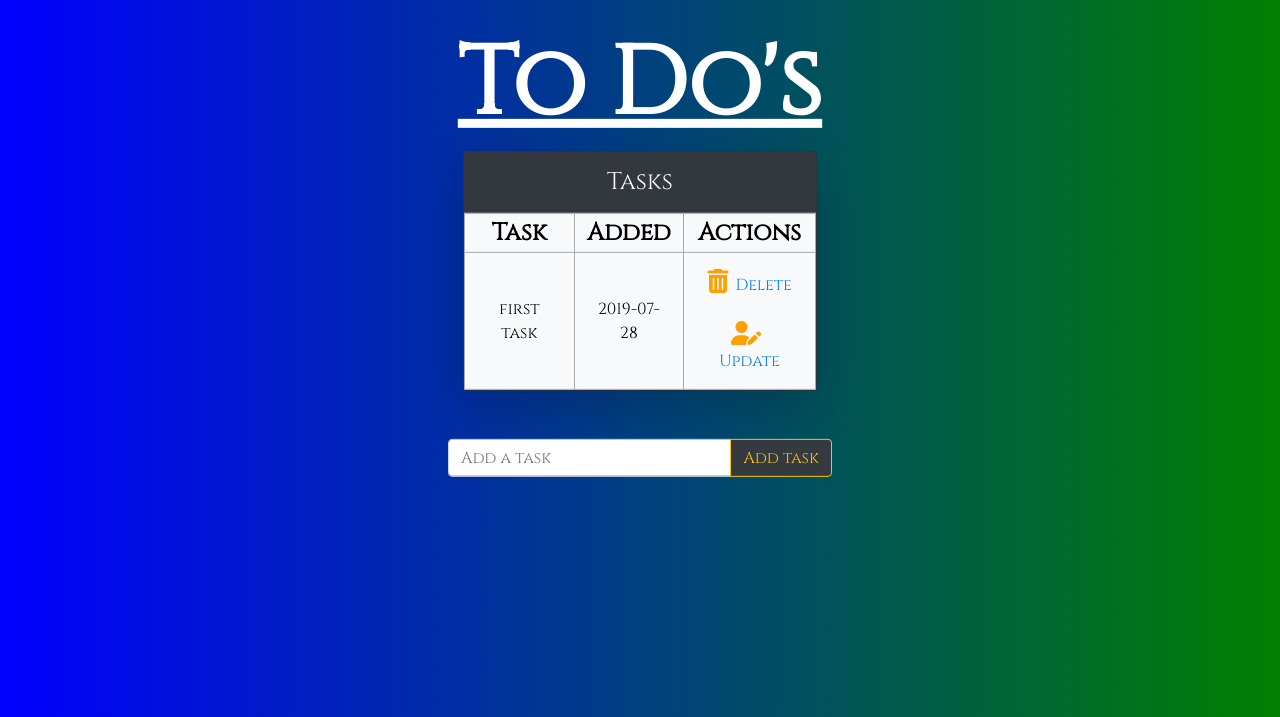
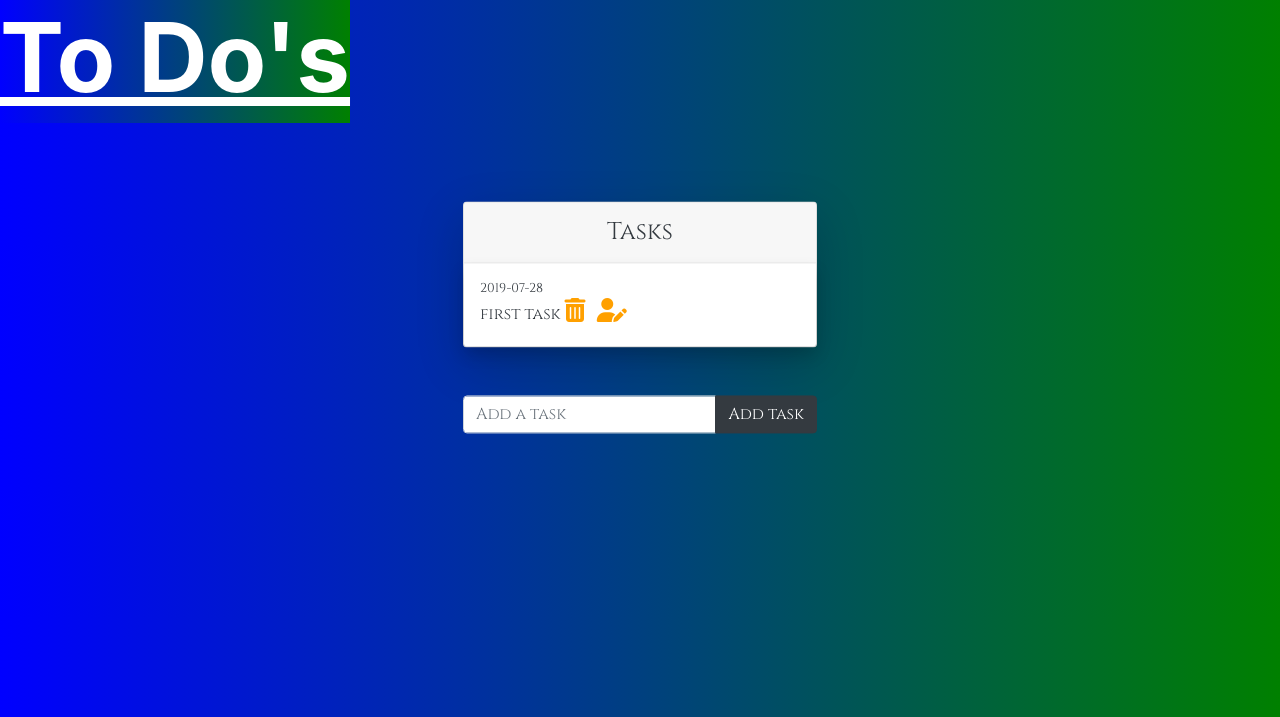
Before and after one commit to BinarySteve/taskapp, a Flask app: page / in a window 1280 px wide. Shown: the top 717 px of the page. Run offline with Flask 2, Linux system fonts and the light colour scheme; data comes from the database, SQL or seed files in the repository; some libraries are stand-ins or nearby versions.

Commit message:
changed from table to div(s) which look like li(s)

```diff
--- a/templates/index.html
+++ b/templates/index.html
@@ -5,47 +5,50 @@
 {% endblock %}
 
 {% block body %}
+<h1 class="text-center" id="todotitle">To Do's</h1>
 <div class="content">
-    <h1 class="text-center" id="todotitle">To Do's</h1>
+
+    <div class="container-fluid">
     {% if tasks|length < 1 %}
-    <h3 class="text-center">There are no tasks. Create one below!</h3>
+    <h3 class="text-center text-white">There are no tasks. Create one below!</h3>
     {% else %}
-    <div class="container-fluid">
-        <div class="card text-white bg-dark shadow-lg" id="cardheader">
+
+        <div class="card text-white bg-clear shadow-lg text-dark" id="cardheader">
             <div class="card-header text-center">Tasks</div>
-            <table class="bg-light text-dark">
-                <tr class="text-center">
-                    <th>Task</th>
-                    <th>Added</th>
-                    <th>Actions</th>
-                </tr>
+            <div class="list-group">
+
                 {% for task in tasks %}
-                    <tr>
-                        <td>{{ task.content }}</td>
-                        <td>{{ task.date_create.date() }}</td>
-                        <td>
-                            <a href="/delete/{{task.id}}"><i class="fa fa-trash"> </i>Delete</a>
-                            <br><br>
-                            <a href="/update/{{task.id}}"><i class="fa fa-user-edit"></i>  Update</a>
-                        </td>
-                    </tr>
+                <div class="shadow p-3 bg-clear rounded">
+                <div class="d-flex w-100 justify-content-between">
+
+                        <small>{{ task.date_create.date() }}</small>
+                      </div>
+                      <p class="mb-1">{{ task.content }}
+                        <a href="/delete/{{task.id}}"><i class="fa fa-trash"></i></a></span>
+                        <a href="/update/{{task.id}}"><i class="fa fa-user-edit"></i></a></small>
+                        </p>
+                    </div>
+
+
+
                 {% endfor %}
-            </table>
+
         </div>
-    </div>
+
 
     {% endif %}
-
+    </div>
     <div class="form">
         <form action="/" method="POST">
             <div class="input-group mb-3">
                 <input type="text" class="form-control" placeholder="Add a task" id="content" name="content">
                 <div class="input-group-append">
-                  <button class="btn btn-round btn-dark btn-outline-warning" id="addtaskbtn" type="button">Add task</button>
+                    <input class="btn btn-round btn-dark" id="addtaskbtn" type="submit" value="Add task">
                 </div>
               </div>
 
            </form>
     </div>
 </div>
+</div>
 {% endblock %}
```
